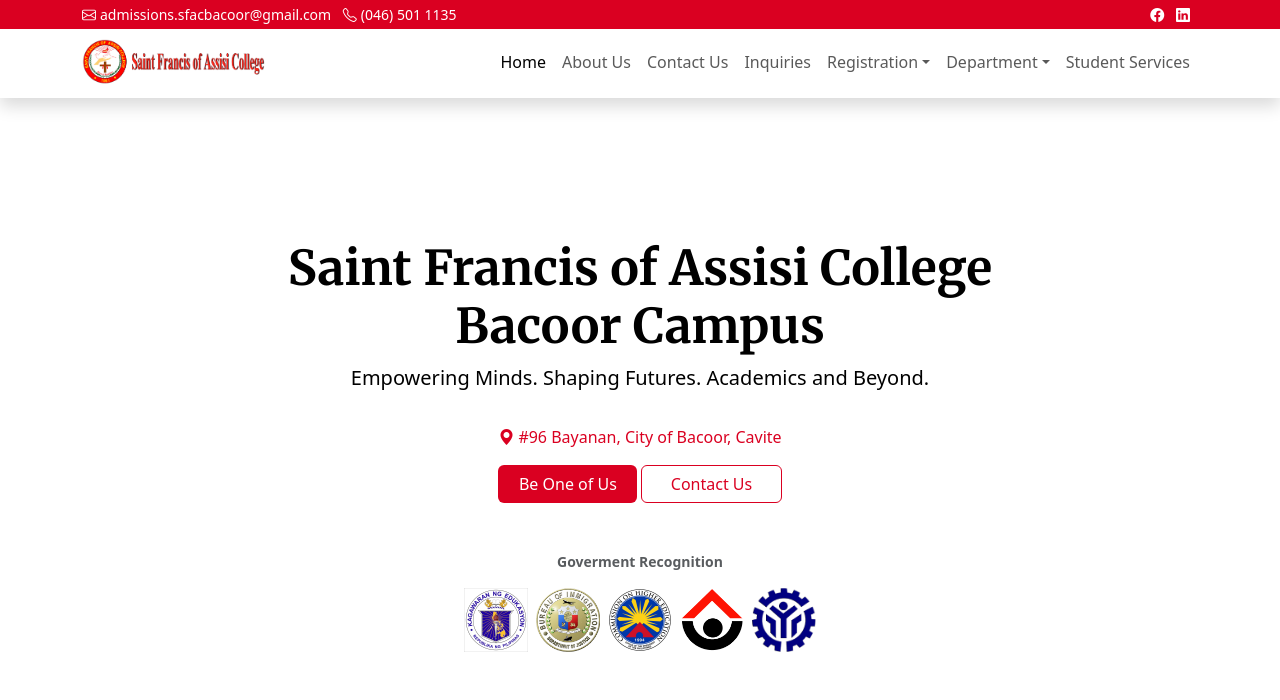
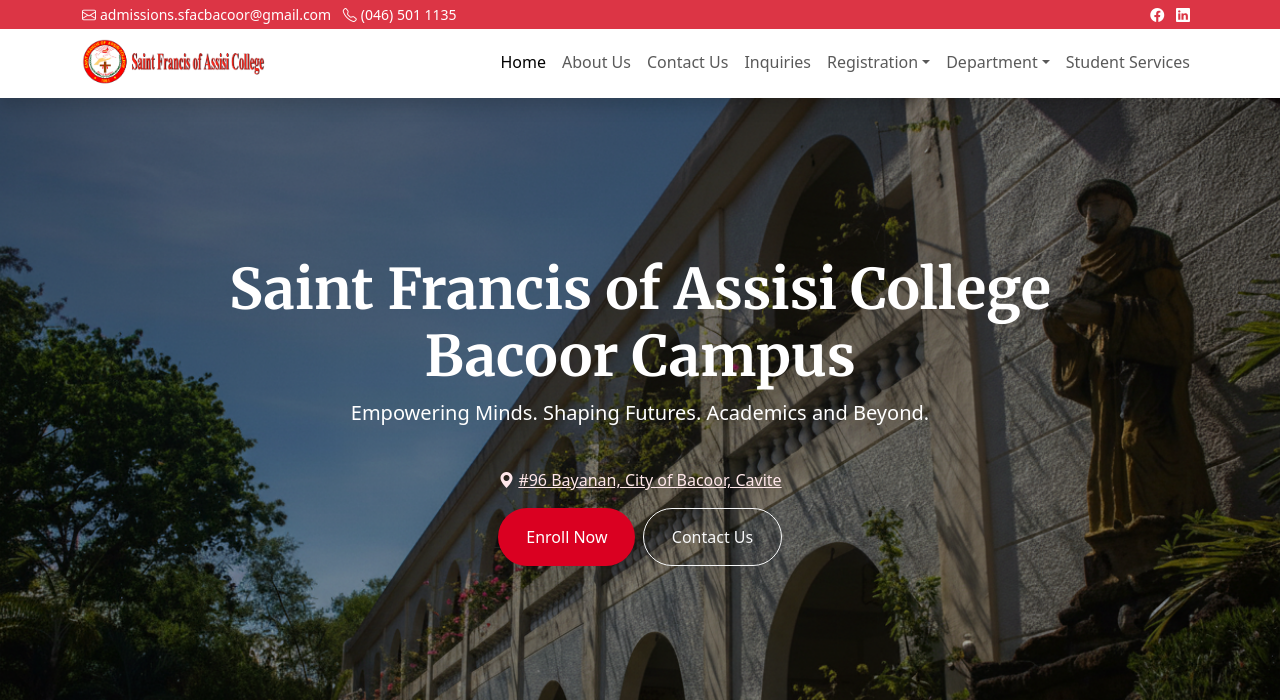
Before and after one commit to ArisSongalia/sfacbaredesign, a PHP site: page / in a window 1280 px wide. Shown: the top 700 px of the page. Run offline with PHP 8.4, Linux system fonts and the light colour scheme; some libraries are stand-ins or nearby versions; grey boxes are pictures that could not be loaded.

Commit message:
Added about section Change layout for recognitions Added Footer from original site

```diff
--- /dev/null
+++ b/assets/includes/footer.php
@@ -0,0 +1,96 @@
+  <!-- ======= Footer ======= -->
+  <footer id="footer" class="bg-light">
+
+    <!-- <div class="footer-top">
+      <div class="container">
+        <div class="row">
+
+          <div class="col-lg-3 col-md-6 footer-contact">
+            <h3>Mentor</h3>
+            <p>
+              A108 Adam Street <br>
+              New York, NY 535022<br>
+              United States <br><br>
+              <strong>Phone:</strong> +1 5589 55488 55<br>
+              <strong>Email:</strong> info@example.com<br>
+            </p>
+          </div>
+
+          <div class="col-lg-2 col-md-6 footer-links">
+            <h4>Useful Links</h4>
+            <ul>
+              <li><i class="bx bx-chevron-right"></i> <a href="#">Home</a></li>
+              <li><i class="bx bx-chevron-right"></i> <a href="#">About us</a></li>
+              <li><i class="bx bx-chevron-right"></i> <a href="#">Services</a></li>
+              <li><i class="bx bx-chevron-right"></i> <a href="#">Terms of service</a></li>
+              <li><i class="bx bx-chevron-right"></i> <a href="#">Privacy policy</a></li>
+            </ul>
+          </div>
+
+          <div class="col-lg-3 col-md-6 footer-links">
+            <h4>Our Services</h4>
+            <ul>
+              <li><i class="bx bx-chevron-right"></i> <a href="#">Web Design</a></li>
+              <li><i class="bx bx-chevron-right"></i> <a href="#">Web Development</a></li>
+              <li><i class="bx bx-chevron-right"></i> <a href="#">Product Management</a></li>
+              <li><i class="bx bx-chevron-right"></i> <a href="#">Marketing</a></li>
+              <li><i class="bx bx-chevron-right"></i> <a href="#">Graphic Design</a></li>
+            </ul>
+          </div>
+
+          <div class="col-lg-4 col-md-6 footer-newsletter">
+            <h4>Join Our Newsletter</h4>
+            <p>Tamen quem nulla quae legam multos aute sint culpa legam noster magna</p>
+            <form action="" method="post">
+              <input type="email" name="email"><input type="submit" value="Subscribe">
+            </form>
+          </div>
+
+        </div>
+      </div>
+    </div> -->
+
+    <div class="container d-md-flex py-4">
+
+      <div class="me-md-auto text-center text-md-start">
+
+        <div class="col-lg col-md footer-contact">
+            <h3><b>Saint Francis of Assisi College - Bacoor</b></h3>
+            <p>
+              #96 Bayanan, City of Bacoor, Cavite
+            </p>
+        </div>
+        <div class="copyright">
+          &copy; Copyright <strong><span>Mentor</span></strong>. All Rights Reserved
+        </div>
+        <div class="credits">
+          <!-- All the links in the footer should remain intact. -->
+          <!-- You can delete the links only if you purchased the pro version. -->
+          <!-- Licensing information: https://bootstrapmade.com/license/ -->
+          <!-- Purchase the pro version with working PHP/AJAX contact form: https://bootstrapmade.com/mentor-free-education-bootstrap-theme/ -->
+          Designed by Aris Songalia</a>
+        </div>
+      </div>
+      <div class="social-links text-center text-md-right pt-3 pt-md-0">
+        <a href="https://www.facebook.com/mysfacbacoor" class="facebook"><i class="bx bxl-facebook"></i></a>
+      </div>
+    </div>
+  </footer><!-- End Footer -->
+
+
+  <!--<div id="preloader"></div>-->
+  <a href="#" class="back-to-top d-flex align-items-center justify-content-center"><i class="bi bi-arrow-up-short"></i></a>
+
+  <!-- Vendor JS Files -->
+  <script src="assets/vendor/purecounter/purecounter_vanilla.js"></script>
+  <script src="assets/vendor/aos/aos.js"></script>
+  <script src="assets/vendor/bootstrap/js/bootstrap.bundle.min.js"></script>
+  <script src="assets/vendor/swiper/swiper-bundle.min.js"></script>
+  <script src="assets/vendor/php-email-form/validate.js"></script>
+
+  <!-- Template Main JS File -->
+  <script src="assets/js/main.js"></script>
+
+</body>
+
+</html>
--- a/assets/includes/navbar.php
+++ b/assets/includes/navbar.php
@@ -1,6 +1,6 @@
 <div id="container" style="padding-top: 96px;">
   <!-- Top Contact Bar -->
-  <div class="bg-custom-red text-white py-1 small fixed-top " style="z-index: 1031;">
+  <div class="bg-danger text-white py-1 small fixed-top " style="z-index: 1031;">
     <div class="container-md d-flex justify-content-between align-items-center">
       <div>
         <i class="bi bi-envelope me-1"></i>admissions.sfacbacoor@gmail.com
--- a/index.php
+++ b/index.php
@@ -8,15 +8,15 @@
   <?php include './assets/includes/bootstrap.php'; ?>
 </head>
 
-<body style="padding-top: 96px;">
+<body >
   <main>
     <!-- Navbar -->
     <?php include './assets/includes/navbar.php'; ?>
 
     <!-- Banner -->
-    <div id="banner" class="d-flex w-100 p-4 text-black text-center flex-column align-items-center py-5">
+    <div id="banner" class="banner-bg text-white d-flex w-100 text-black text-center gap-2 flex-column align-items-center" style="padding: 10rem 0;">
       <section id="display-text" class="text-center">
-        <h2 class="display-5 fw-bold font-merriweather">
+        <h2 class="display-4 fw-bold font-merriweather">
           Saint Francis of Assisi College<br>Bacoor Campus
         </h2>
         <p class="fs-5" >
@@ -29,15 +29,26 @@
         <a href="https://maps.app.goo.gl/wRCCcMWUGKBQz5LW6" class="stylish-link">
           <i class="bi bi-geo-alt-fill me-1"></i>#96 Bayanan, City of Bacoor, Cavite
         </a>
-        <div class="d-flex w-100">
-          <button type="button" class="btn bg-custom-red text-white border-0 me-1 w-100">Be One of Us</button>
-          <button type="button" class="btn btn-outline-custom-red w-100">Contact Us</button>
+        <div class="d-flex w-100 gap-1">
+          <button type="button" class="btn bg-custom-red text-white border-0 me-1 w-100 py-3 px-6 rounded-5">Enroll Now</button>
+          <button type="button" class="btn btn-outline-light w-100 py-3 px-6 rounded-5">Contact Us</button>
         </div>
       </section>
     </div>
 
-    <!-- Certifications -->
-    <p class="fw-bold text-center small text-muted">Goverment Recognition</p>
+    <!-- Announcments -->
+    <div class="shadow px-3 py-2 shadow-sm">
+      <div class="container-lg d-flex align-items-center">
+        <i class="bi bi-megaphone-fill me-2 fs-5"></i>
+        <div class="flex-grow-1 small">
+          <strong>Enrollment Open:</strong> Apply now for SY 2025–2026!
+        </div>
+        <a href="#" class="btn btn-light btn-sm ms-3">Announcements</a>
+      </div>
+    </div>
+
+    <!-- Recognition -->
+    <p class="fw-bold text-center small text-muted pt-5">Goverment Recognition</p>
     <div class="container container-lg d-flex flex-row gap-2 justify-content-center" style="height: 4rem;">
       <img src="./assets/img/deped.jpg" alt="">
       <img src="./assets/img/bi.png" alt="" >
@@ -46,12 +57,120 @@
       <img src="./assets/img/tesda.png" alt="" >
     </div>
 
+    <!-- About Us -->
+    <section class="bg-light w-100 my-5">
+      <div class="container-lg py-5">
+        <div class="row g-5 align-items-center">
+
+          <!-- Text + Course Cards -->
+          <div class="col-12 col-lg-6">
+          <div class="mb-5">
+            <h2 class="font-merriweather fw-bold text-danger mb-3">About Our School</h2>
+            <p class="lead text-dark">
+              At Saint Francis of Assisi College, Bacoor Campus, we nurture academic excellence, holistic development, and lifelong values.
+            </p>
+            <div class="border-start border-3 border-danger ps-3">
+              <ul class="list-unstyled small">
+                <li class="mb-2">
+                  <strong>Empowering students</strong> to become leaders of tomorrow through quality education.
+                </li>
+                <li class="mb-2">
+                  <strong>Fostering a community</strong> of integrity, discipline, and respect.
+                </li>
+                <li class="mb-2">
+                  <strong>Providing opportunities</strong> for both academic and extracurricular growth in a supportive environment.
+                </li>
+              </ul>
+            </div>
+            <button type="button" class="btn btn-outline-dark py-2 px-4 rounded-5">Read More</button>
+          </div>
+
+
+            <!-- Courses Offered -->
+            <h5 class="text-secondary fw-bold font-merriweather">Courses Offered</h5>
+            <div class="row g-2 pt-2">
+              <div class="col-12 border rounded-4 p-3 shadow-sm">
+                <h5 class="text-danger fw-bold">Basic Education</h5>
+                <ul class="small">
+                  <li><strong>Pre-School:</strong> Nursery, Pre-Kinder, Kinder</li>
+                  <li><strong>Elementary:</strong> Grades 1 to 6</li>
+                  <li><strong>Curriculum Includes:</strong>
+                    <ul>
+                      <li>Core subjects (Math, English, Science, Filipino, Araling Panlipunan)</li>
+                      <li>Computer education at all levels</li>
+                      <li>Values formation and holistic development</li>
+                    </ul>
+                  </li>
+                </ul>
+              </div>
+
+              <div class="col-12 border rounded-4 p-3 shadow-sm">
+                <h5 class="text-danger fw-bold">Secondary Education</h5>
+                <ul class="small">
+                  <li><strong>Junior High School:</strong> Grades 7–10</li>
+                  <li>Follows the K to 12 curriculum</li>
+                  <li>Includes computer education, values education, and enrichment programs</li>
+                  <li><strong>Senior High School:</strong> Grades 11–12</li>
+                  <li><strong>Academic Track:</strong>
+                    <ul>
+                      <li>STEM</li>
+                      <li>ABM</li>
+                      <li>HUMSS</li>
+                    </ul>
+                  </li>
+                  <li><strong>TVL Track:</strong> Based on demand and availability</li>
+                </ul>
+              </div>
+
+              <div class="col-12 border rounded-4 p-3 shadow-sm">
+                <h5 class="text-danger fw-bold">Higher Education</h5>
+                <ul class="small">
+                  <li><strong>Education</strong>
+                    <ul>
+                      <li>BSED – Major in English, Math, Filipino</li>
+                      <li>Bachelor of Elementary Education</li>
+                      <li>Bachelor of Early Childhood Education</li>
+                      <li>Bachelor of Physical Education</li>
+                    </ul>
+                  </li>
+                  <li><strong>Business</strong>
+                    <ul>
+                      <li>BSBA – Major in Financial, Marketing, Operations Management</li>
+                    </ul>
+                  </li>
+                  <li><strong>Technology</strong>
+                    <ul>
+                      <li>Bachelor of Science in Computer Science</li>
+                    </ul>
+                  </li>
+                  <li><strong>Hospitality</strong>
+                    <ul>
+                      <li>Bachelor of Science in Hospitality Management</li>
+                    </ul>
+                  </li>
+                </ul>
+              </div>
+            </div>
+          </div>
+
+          <!-- Image Column -->
+          <div class="col-12 col-lg-6 d-flex flex-column align-items-start">
+            <img src="./assets/img/about.png" alt="About SFAC Bacoor" class="img-fluid rounded shadow mb-4" style="max-width: 100%;">
+            <img src="./assets/img/about.png" alt="About SFAC Bacoor" class="img-fluid rounded shadow mb-4" style="max-width: 100%;">
+          </div>
+
+
+        </div>
+      </div>
+    </section>
+
+
     <!-- image Panel -->
     <div class="container container-lg d-flex flex-column gap-2 my-5">
 
       <div class="d-flex flex-row gap-2 w-100" style="height: 40rem;">
 
-        <div class="ratio ratio-16x9 h-100">
+        <div class="ratio h-100">
           <iframe class="card-img-top" width="100%" height="full"
             src="https://www.facebook.com/plugins/video.php?href=https%3A%2F%2Fwww.facebook.com%2Fmysfacbacoor%2Fvideos%2F3517808661797690%2F&show_text=0&width=476"
             title="Basic Education"
@@ -61,7 +180,7 @@
           </iframe>
         </div>
 
-        <div class="h-100 w-100 d-flex flex-column">
+        <div class="h-100 w-100 d-flex flex-column gap-1">
           <div class="ratio ratio-16x9 h-50">
             <iframe class="card-img-top" width="100%" height="full"
               src="https://www.youtube.com/embed/ZaN5RAG39-w?si=usXmKdIa8Ek6lOop"
@@ -74,8 +193,8 @@
 
           <div class="card w-100 h-100 banner-bg text-white">
             <div class="card-body d-flex flex-column justify-content-between">
-              <h5 class="card-title">Visit our Facebook Page</h5>
-              <p class="card-text">Some quick example text to build on the card title.</p>
+              <h5 class="card-title">Visit us on Facebook</h5>
+              <p class="card-text">Saint Francis of Assisi College - Bacoor Campus </p>
               <a href="#" class="btn btn-primary">Redirect</a>
             </div>
           </div>
@@ -85,5 +204,7 @@
     </div>
 
   </main>
+
+  <?php include './assets/includes/footer.php'; ?>
 </body>
 </html>
--- a/style/style.css
+++ b/style/style.css
@@ -1,7 +1,7 @@
 .banner-bg {
   background-image: url('../assets/img/banner.png');
   background-size: cover;
-  background-position: center;
+  background-position: top;
   background-repeat: no-repeat;
 }
 
@@ -21,14 +21,13 @@
 }
 
 .stylish-link {
-  color: #da0021;
+  color: #ffe7ea;
   font-weight: 500;
-  text-decoration: none;
   transition: color 0.3s ease, text-decoration 0.3s ease;
 }
 
 .stylish-link:hover {
-  color: #a8001a;
+  color: #ff9aa9;
   text-decoration: underline;
 }
 
@@ -37,9 +36,7 @@
 }
 
 .custom-card {
-
   display: flex;
   flex-direction: column;
   border-radius: 0.5rem;
-
 }
```
Also changed, not shown: assets/img/about.png (added), assets/img/banner.png.
